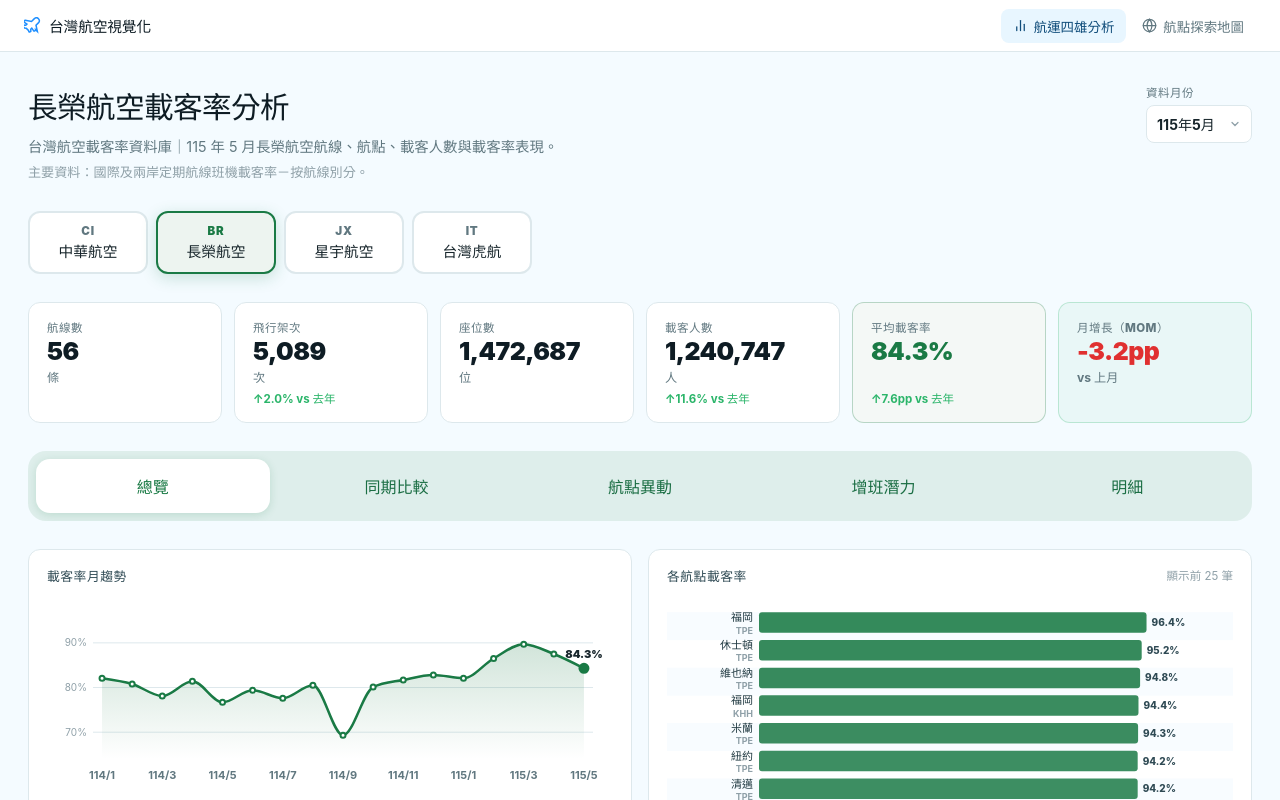
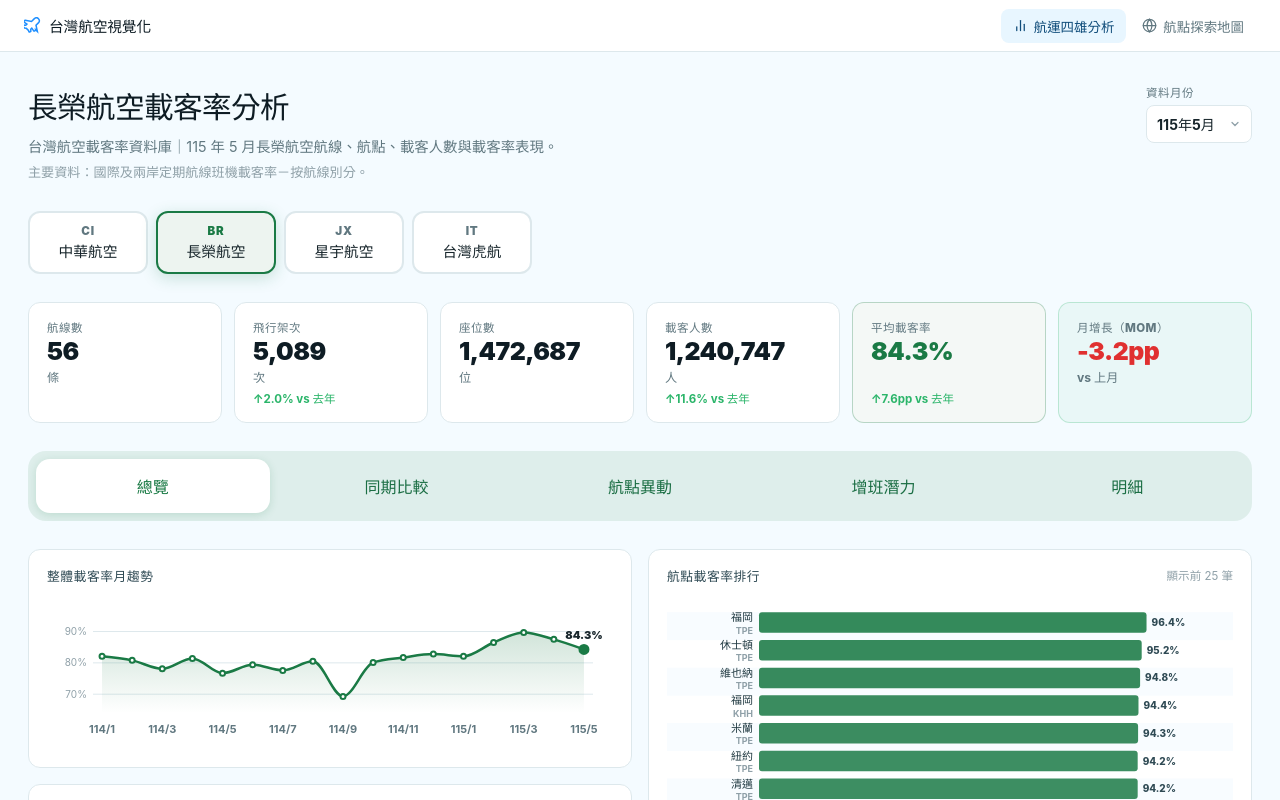
Before and after one commit to LouisKoXiang/taiwan-airline-loadfactor-map, a Vue app: page /airlines/eva-air in a window 1280 px wide. Built offline with nearby package versions, Linux system fonts and the light colour scheme.

Commit message:
feat: add regional load factor trends

```diff
--- a/src/components/airline/OverviewTab.vue
+++ b/src/components/airline/OverviewTab.vue
@@ -49,14 +49,32 @@
   <section class="charts-section">
     <!-- 第一區：月趨勢圖 + 載客率排行 -->
     <div class="charts-row">
-      <TrendChart
-        :trend-points="store.trendData"
-        :current-month="store.activeMonth"
-        :accent-color="accent"
-      />
+      <div class="trend-card-stack">
+        <TrendChart
+          title="整體載客率月趨勢"
+          :trend-points="store.trendData"
+          :current-month="store.activeMonth"
+          :accent-color="accent"
+          compact
+        />
+        <TrendChart
+          title="日本航線載客率月趨勢"
+          :trend-points="store.japanTrendData"
+          :current-month="store.activeMonth"
+          :accent-color="accent"
+          compact
+        />
+        <TrendChart
+          title="高雄＋台中載客率月趨勢"
+          :trend-points="store.regionalAirportTrendData"
+          :current-month="store.activeMonth"
+          :accent-color="accent"
+          compact
+        />
+      </div>
       <MetricBarChart
         :items="lfChartItems"
-        title="各航點載客率"
+        title="航點載客率排行"
         unit="%"
         :format-value="(v) => v.toFixed(1)"
         :accent-color="accent"
--- a/src/components/airline/TrendChart.vue
+++ b/src/components/airline/TrendChart.vue
@@ -11,6 +11,8 @@
   trendPoints: TrendPoint[]
   currentMonth?: string
   accentColor?: string
+  title?: string
+  compact?: boolean
 }>()
 
 const svgRef = ref<SVGSVGElement | null>(null)
@@ -28,9 +30,9 @@
   if (data.length < 2) return
 
   const W = wrapperRef.value.clientWidth || 300
-  const H = 200
+  const H = props.compact ? 154 : 200
   const compact = W < 420
-  const mTop = 28
+  const mTop = props.compact ? 22 : 28
   const mRight = compact ? 12 : 20
   const mBottom = 38
   const mLeft = compact ? 36 : 46
@@ -158,7 +160,7 @@
   render()
 })
 
-watch(() => [props.trendPoints, props.accentColor, props.currentMonth], render, { deep: true })
+watch(() => [props.trendPoints, props.accentColor, props.currentMonth, props.compact], render, { deep: true })
 
 onBeforeUnmount(() => resizeObserver?.disconnect())
 </script>
@@ -166,7 +168,7 @@
 <template>
   <div class="trend-chart-wrap">
     <div class="chart-header">
-      <span class="chart-title">載客率月趨勢</span>
+      <span class="chart-title">{{ title ?? '載客率月趨勢' }}</span>
     </div>
     <div v-if="trendPoints.length < 2" class="trend-empty">
       <svg width="40" height="40" viewBox="0 0 24 24" fill="none" stroke="currentColor" stroke-width="1.4" stroke-linecap="round">
--- a/src/stores/airlineGrowthStore.ts
+++ b/src/stores/airlineGrowthStore.ts
@@ -91,6 +91,12 @@
 }
 
 const allRecords = rawData as MonthlyAirlineRouteStat[]
+
+function weightedLoadFactor(records: MonthlyAirlineRouteStat[]): number {
+  const totalSeats = records.reduce((s, r) => s + r.seatCount, 0)
+  const totalPax = records.reduce((s, r) => s + r.passengerCount, 0)
+  return totalSeats > 0 ? Math.round((totalPax / totalSeats) * 1000) / 10 : 0
+}
 
 function routeKey(r: Pick<MonthlyAirlineRouteStat, 'originAirportCode' | 'destinationAirportCode'>) {
   return `${r.originAirportCode}-${r.destinationAirportCode}`
@@ -220,13 +226,43 @@
       const recs = allRecords.filter(
         (r) => r.airlineName === selectedAirline.value && r.month === m,
       )
-      const totalSeats = recs.reduce((s, r) => s + r.seatCount, 0)
-      const totalPax = recs.reduce((s, r) => s + r.passengerCount, 0)
       return {
         month: m,
-        avgLoadFactor: totalSeats > 0 ? Math.round((totalPax / totalSeats) * 1000) / 10 : 0,
+        avgLoadFactor: weightedLoadFactor(recs),
       }
     }),
+  )
+
+  // 日本航線月趨勢：觀察四大航空最重要旅遊市場之一。
+  const japanTrendData = computed(() =>
+    monthsForAirline.value.map((m) => {
+      const recs = allRecords.filter(
+        (r) =>
+          r.airlineName === selectedAirline.value &&
+          r.month === m &&
+          r.destinationCountry === '日本',
+      )
+      return {
+        month: m,
+        avgLoadFactor: weightedLoadFactor(recs),
+      }
+    }).filter((point) => point.avgLoadFactor > 0),
+  )
+
+  // 中南部機場月趨勢：合併高雄（KHH）與台中（RMQ）出發航線。
+  const regionalAirportTrendData = computed(() =>
+    monthsForAirline.value.map((m) => {
+      const recs = allRecords.filter(
+        (r) =>
+          r.airlineName === selectedAirline.value &&
+          r.month === m &&
+          (r.originAirportCode === 'KHH' || r.originAirportCode === 'RMQ'),
+      )
+      return {
+        month: m,
+        avgLoadFactor: weightedLoadFactor(recs),
+      }
+    }).filter((point) => point.avgLoadFactor > 0),
   )
 
   // MoM 成長率（百分點差）：當月 vs 前一個月
@@ -597,6 +633,8 @@
     chartRoutes,
     hasMultipleMonths,
     trendData,
+    japanTrendData,
+    regionalAirportTrendData,
     momGrowth,
     fourAirlinesSummary,
     activeTab,
--- a/src/styles.css
+++ b/src/styles.css
@@ -1516,6 +1516,11 @@
   align-items: start;
 }
 
+.trend-card-stack {
+  display: grid;
+  gap: 16px;
+}
+
 .metric-bar-chart,
 .trend-chart-wrap {
   border: 1px solid var(--ink-100);
```
